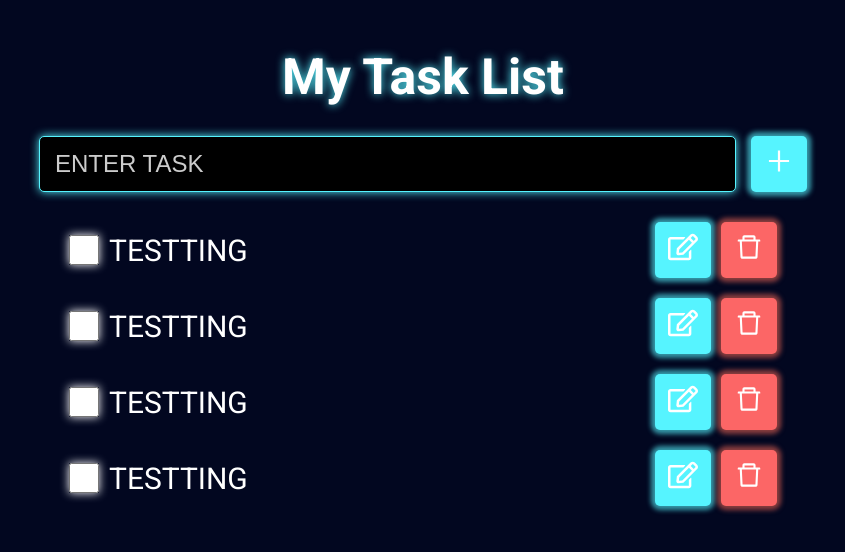
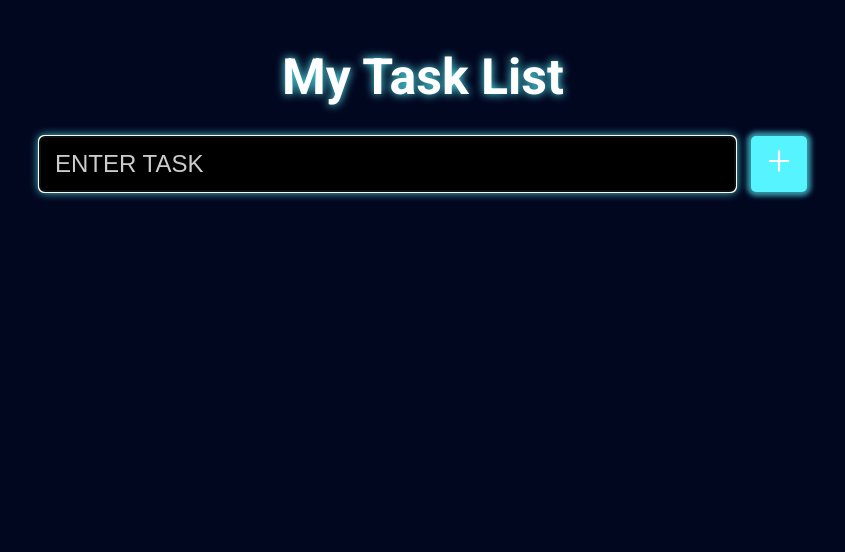
Before and after one commit to Dienthoaigiakho-vn/frontend-training, a React (Vite) app in the folder projects/reactjs-trainning/: page / in a window 1280 px wide. Shown: the top 552 px of the page, without its empty margins (217-1062 px from the left). Built offline with nearby package versions, Linux system fonts and the light colour scheme.

Commit message:
WIP CRUD to do

```diff
--- a/projects/reactjs-trainning/src/components/Button/index.jsx
+++ b/projects/reactjs-trainning/src/components/Button/index.jsx
@@ -1,9 +1,9 @@
 import './index.css'
 //children react node, children ~ innerHTML
 // eslint-disable-next-line react/prop-types
-const Button = ({ children, className, onClick }) => {
+const Button = ({ children, className, onClick = ()=>{}, type="button"}) => {
   return (
-    <button onClick={onClick} className={className}>{children}</button>
+    <button type={type} onClick={onClick} className={className}>{children}</button>
   )
 }
 
--- a/projects/reactjs-trainning/src/components/CheckBox/index.jsx
+++ b/projects/reactjs-trainning/src/components/CheckBox/index.jsx
@@ -1,8 +1,9 @@
 import "./index.css"
-const CheckBox = () => {
+const CheckBox = ({checked}) => {
   return (
-    <input className="input-checkbox" type="checkbox" />
+
+    <input className="input-checkbox" type="checkbox" checked={checked} />
   )
 }
 
-export default CheckBox
+  export default CheckBox
--- a/projects/reactjs-trainning/src/components/Input/index.jsx
+++ b/projects/reactjs-trainning/src/components/Input/index.jsx
@@ -1,8 +1,17 @@
+import { useEffect, useRef } from 'react';
 import './index.css'
 
-const Input = () => {
+const Input = ({ value, onInputChange }) => {
+  function handleInputChange(e) {
+    onInputChange(e.target.value);
+  }
+
+  const inputRef = useRef(null)
+  useEffect(() => {
+    inputRef.current.focus()
+  }, []);
   return (
-    <input className='input-text' placeholder='ENTER TASK'/>
+    <input value={value} onChange={handleInputChange} className='input-text' placeholder='ENTER TASK' ref={inputRef} />
   )
 }
 
--- a/projects/reactjs-trainning/src/components/Todo/index.jsx
+++ b/projects/reactjs-trainning/src/components/Todo/index.jsx
@@ -1,14 +1,26 @@
+import { useState } from 'react'
 import Title from '../Title'
 import TodoForm from '../TodoForm'
 import TodoList from '../TodoList'
 import './index.css'
 
 const Todo = () => {
+  const [todoList, setTodoList] = useState([]);
+
+  function handleAddToDo(todo) {
+    console.log("Add ", todo)
+    setTodoList((prevTodoList)=>{
+      const newTodoList = [...prevTodoList]
+      newTodoList.push(todo)
+      return newTodoList
+    })
+  }
+
   return (
     <div className='container'>
       <Title text="My Task List" />
-      <TodoForm/>
-      <TodoList/>
+      <TodoForm onAddTodo={handleAddToDo} />
+      <TodoList data={todoList} />
 
     </div>
   )
--- a/projects/reactjs-trainning/src/components/TodoForm/index.jsx
+++ b/projects/reactjs-trainning/src/components/TodoForm/index.jsx
@@ -1,14 +1,40 @@
+import { AiOutlinePlus } from "react-icons/ai"
 import Button from "../Button"
 import Input from "../Input"
-import {AiOutlinePlus} from "react-icons/ai"
 
+import { useState } from "react"
 import "./index.css"
 
-const TodoForm = () => {
+const TodoForm = ({ onAddTodo }) => {
+  const [value, setValue] = useState("")
+
+
+
+  function handleFormSubmit(e) {
+    e.preventDefault();
+    if (!value) {
+      alert('VUI LONG NHAP DAY DU THONG TIN')
+      return
+    }
+
+    const newTodo = {
+      id: window.crypto.randomUUID(),
+      task: value,
+      done: false
+    }
+    onAddTodo(newTodo)
+    setValue("")
+    // console.log("THEM TODO", value);
+
+  }
   return (
-    <form>
-      <Input/>
-      <Button className="btn-primary"><AiOutlinePlus/></Button>
+    <form onSubmit={handleFormSubmit}>
+      <Input
+        value={value}
+        onInputChange={(text) => {
+          setValue(text);
+        }} />
+      <Button type="submit" className="btn-primary"><AiOutlinePlus /></Button>
     </form>
   )
 }
--- a/projects/reactjs-trainning/src/components/TodoList/TodoItems/index.css
+++ b/projects/reactjs-trainning/src/components/TodoList/TodoItem/index.css
@@ -11,3 +11,6 @@
   flex-grow: 1;
   font-size: 30px;
 }
+.text-job.is-done{
+  text-decoration: line-through;
+}
--- /dev/null
+++ b/projects/reactjs-trainning/src/components/TodoList/TodoItem/index.jsx
@@ -0,0 +1,18 @@
+import Button from '../../Button'
+import { FaRegEdit } from 'react-icons/fa'
+import { AiOutlineDelete } from 'react-icons/ai'
+import CheckBox from '../../CheckBox'
+import "./index.css"
+
+const TodoItem = ({ todo }) => {
+  return (
+    <li className='todo-item'>
+      <CheckBox checked={todo.done} />
+      <p className={`text-job ${todo.done ? 'is-done' : ''}`}>{todo.task}</p>
+      <Button className="btn-primary"><FaRegEdit /></Button>
+      <Button className="btn-secondary"><AiOutlineDelete /></Button>
+    </li>
+  )
+}
+
+export default TodoItem
--- a/projects/reactjs-trainning/src/components/TodoList/TodoItems/index.jsx
+++ /dev/null
@@ -1,18 +0,0 @@
-import Button from '../../Button'
-import {FaRegEdit} from 'react-icons/fa'
-import {AiOutlineDelete} from 'react-icons/ai'
-import CheckBox from '../../CheckBox'
-import "./index.css"
-
-const TodoItems = () => {
-  return (
-    <li className='todo-item'>
-      <CheckBox/>
-      <text className='text-job'>TESTTING</text>
-      <Button className="btn-primary"><FaRegEdit/></Button>
-      <Button className="btn-secondary"><AiOutlineDelete/></Button>
-    </li>
-  )
-}
-
-export default TodoItems
--- a/projects/reactjs-trainning/src/components/TodoList/index.jsx
+++ b/projects/reactjs-trainning/src/components/TodoList/index.jsx
@@ -1,15 +1,11 @@
-import TodoItems from "./TodoItems"
+import TodoItem from "./TodoItem"
 import "./index.css"
-const TodoList = () => {
-  return (
-    <ul>
-      <TodoItems/>
-      <TodoItems/>
-      <TodoItems/>
-      <TodoItems/>
 
-    </ul>
-  )
+const TodoList = ({ data }) => {
+  function renderItems(todo) {
+    return <TodoItem todo={todo} key={todo.id} />
+  }
+  return <ul>{data.map(renderItems)}</ul>
 }
 
 export default TodoList
```
Also changed, not shown: projects/reactjs-trainning/.eslintrc.cjs (deleted).
